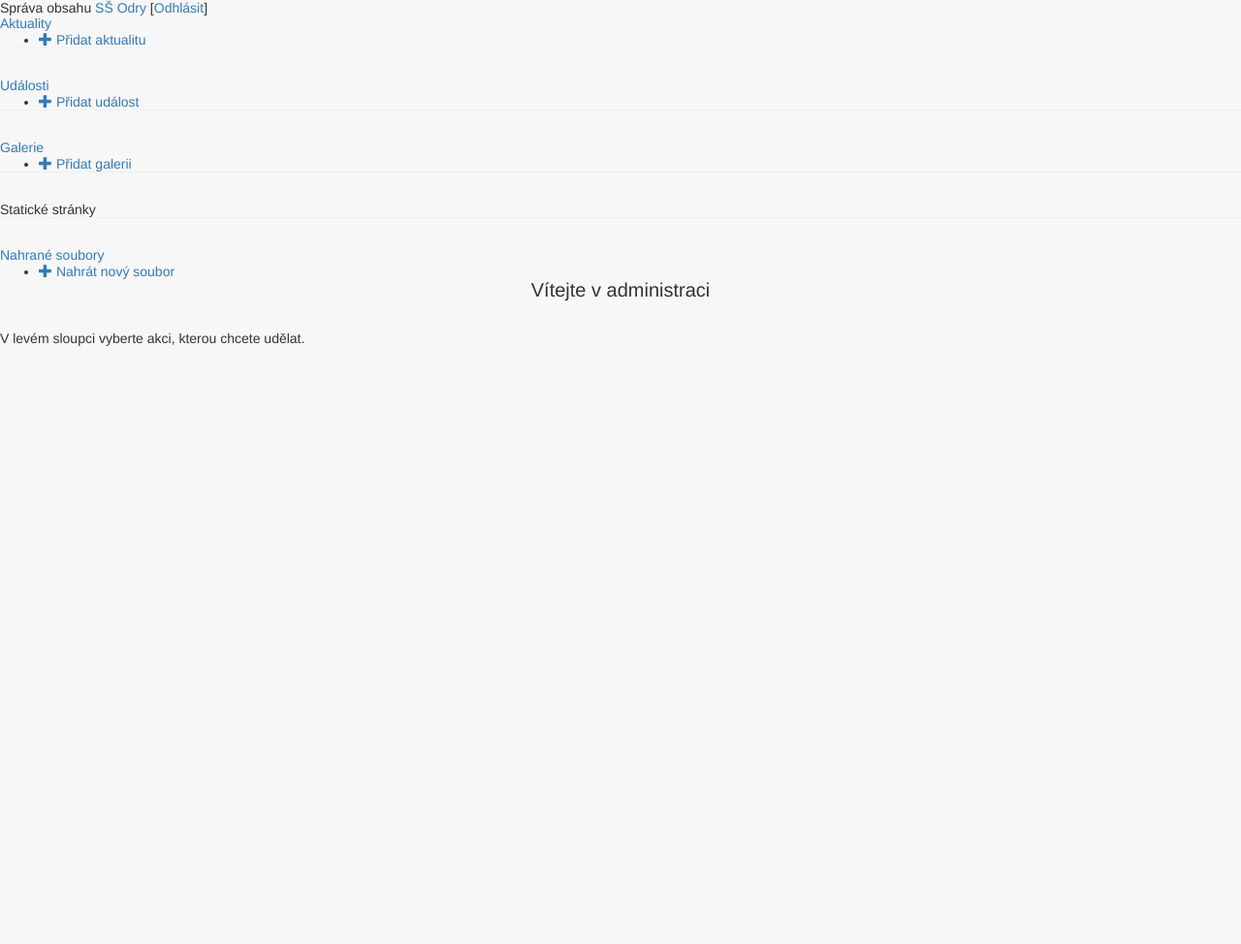
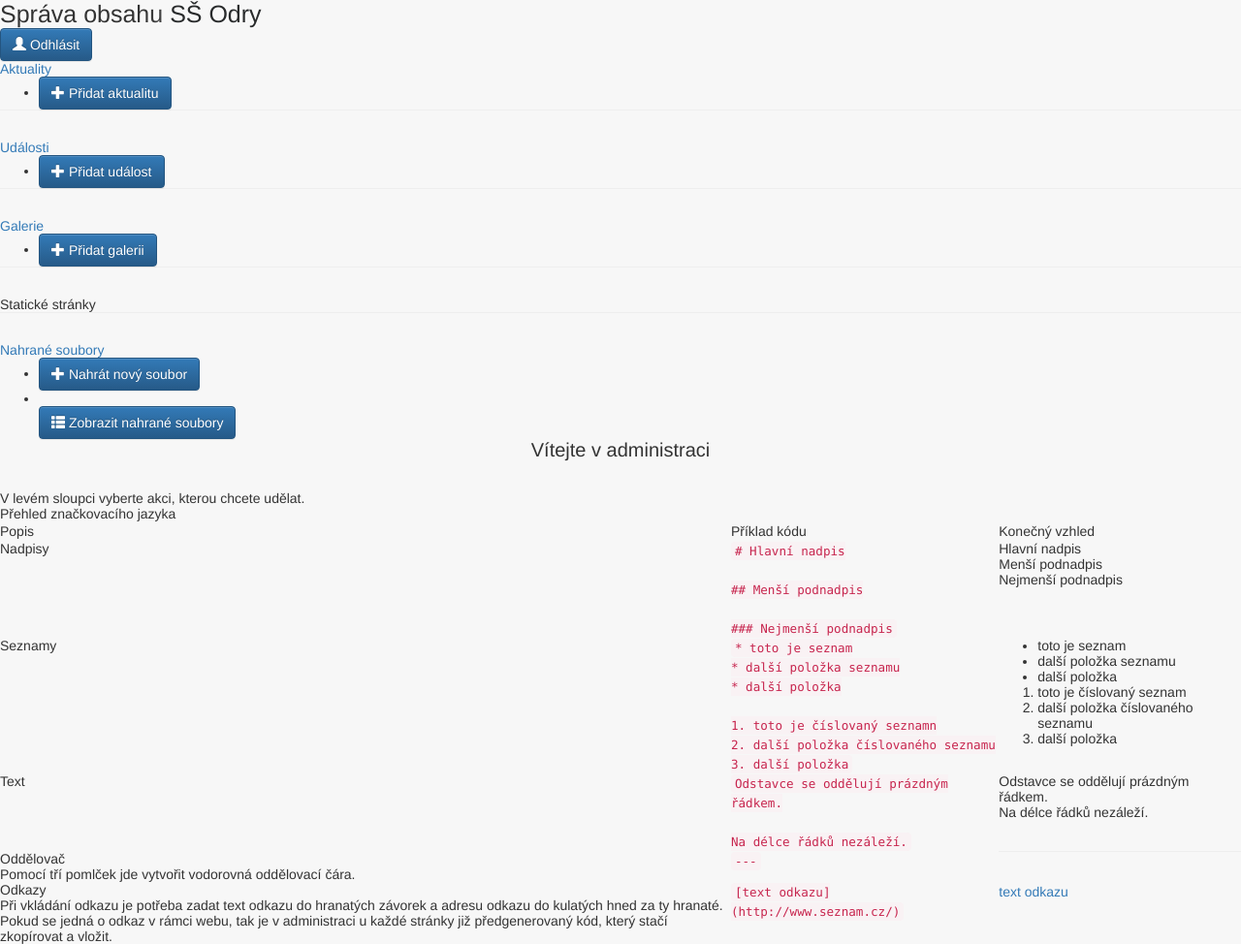
Before and after one commit to miro-junker/odry, a Django app: a page that uses schoolapp/templates/schoolapp/admin_base.html in a window 1280 px wide. Shown: the whole page at 97% size. Before the commit the page ends 357 px from the top, so only its background shows below. Run offline with Django 3.2, Linux system fonts and the light colour scheme; the visitor is signed in with stand-in values (Sample User, id 1); data that the repository does not hold is empty; style sheets or scripts are compiled from the project's sources; some libraries are stand-ins or nearby versions.

Commit message:
markdown help; generated links text

```diff
--- a/schoolapp/templates/schoolapp/admin_base.html
+++ b/schoolapp/templates/schoolapp/admin_base.html
@@ -13,11 +13,14 @@
     <link rel="stylesheet" href="//maxcdn.bootstrapcdn.com/bootstrap/3.2.0/css/bootstrap.min.css">
     <link rel="stylesheet" href="//maxcdn.bootstrapcdn.com/bootstrap/3.2.0/css/bootstrap-theme.min.css">
 
-	<link rel="stylesheet" href="{% static 'admin/index.min.css' %}">
+	<link rel="stylesheet" href="{% static 'admin/index.css' %}">
 </head>
 <body>
 
-    <h1>Správa obsahu <a href="{% url 'news' %}" target="_blank">SŠ Odry</a> [<a href="{% url 'logout' %}">Odhlásit</a>]</h1>
+    <header class="header">
+        <h1>Správa obsahu <a href="{% url 'news' %}" target="_blank">SŠ Odry</a></h1>
+        <a class="btn btn-primary" href="{% url 'logout' %}"><span class="glyphicon glyphicon-user"></span> Odhlásit</a>
+    </header>
 
     <div class="main">
 
@@ -26,7 +29,7 @@
             <h2><a href="{% url 'news' %}" target="_blank">Aktuality</a></h2>
 
             <ul>
-                <li><a href="{% url 'news_new' %}"><span class="glyphicon glyphicon-plus"></span> Přidat aktualitu</a></li>
+                <li><a href="{% url 'news_new' %}" class="btn btn-primary"><span class="glyphicon glyphicon-plus"></span> Přidat aktualitu</a></li>
             </ul>
 
             <table>
@@ -52,7 +55,7 @@
 
             <h2><a href="{% url 'calendar_summary' %}" target="_blank">Události</a></h2>
             <ul>
-                <li><a href="{% url 'event_new' %}"><span class="glyphicon glyphicon-plus"></span> Přidat událost</a></li>
+                <li><a href="{% url 'event_new' %}" class="btn btn-primary"><span class="glyphicon glyphicon-plus"></span> Přidat událost</a></li>
             </ul>
 
             <table>
@@ -78,7 +81,7 @@
 
             <h2><a href="{% url 'gallery' %}" target="_blank">Galerie</a></h2>
             <ul>
-                <li><a href="{% url 'gallery_new' %}"><span class="glyphicon glyphicon-plus"></span> Přidat galerii</a></li>
+                <li><a href="{% url 'gallery_new' %}" class="btn btn-primary"><span class="glyphicon glyphicon-plus"></span> Přidat galerii</a></li>
             </ul>
 
             <table>
@@ -124,7 +127,8 @@
 
             <h2><a href="{% url 'file_edit' %}">Nahrané soubory</a></h2>
             <ul>
-                <li><a href="{% url 'file_edit' %}"><span class="glyphicon glyphicon-plus"></span> Nahrát nový soubor</a></li>
+                <li><a href="{% url 'file_edit' %}" class="btn btn-primary"><span class="glyphicon glyphicon-plus"></span> Nahrát nový soubor</a></li>
+                <li><br><a href="{% url 'file_edit' %}" class="btn btn-primary"><span class="glyphicon glyphicon-th-list"></span> Zobrazit nahrané soubory</a></li>
             </ul>
 
         </aside>
@@ -136,6 +140,10 @@
 
     </div>
 
+    <footer class="footer">
+        {% include "./admin_help.html" %}
+    </footer>
+
     <!-- <script src="http://ajax.googleapis.com/ajax/libs/jquery/1.3.2/jquery.min.js"></script> -->
     <script src="http://code.jquery.com/jquery.js"></script>
 
--- /dev/null
+++ b/schoolapp/templates/schoolapp/admin_help.html
@@ -0,0 +1,114 @@
+<h2>Přehled značkovacího jazyka</h2>
+
+<table class="markdown-help">
+    <tr>
+        <td>
+            Popis
+        </td>
+        <td>
+            Příklad kódu
+        </td>
+        <td>
+            Konečný vzhled
+        </td>
+    </tr>
+
+    <tr>
+        <td>
+            <h3>Nadpisy</h3>
+        </td>
+        <td>
+            <code>
+                # Hlavní nadpis<br><br>
+                ## Menší podnadpis<br><br>
+                ### Nejmenší podnadpis
+            </code>
+        </td>
+        <td>
+            <h1>Hlavní nadpis</h1>
+            <h2>Menší podnadpis</h2>
+            <h3>Nejmenší podnadpis</h3>
+        </td>
+    </tr>
+    <tr>
+        <td>
+            <h3>Seznamy</h3>
+        </td>
+        <td>
+            <code>
+                * toto je seznam<br>
+                * další položka seznamu<br>
+                * další položka<br><br>
+
+                1. toto je číslovaný seznamn<br>
+                2. další položka číslovaného seznamu<br>
+                3. další položka
+            </code>
+        </td>
+        <td>
+            <ul>
+                <li>toto je seznam</li>
+                <li>další položka seznamu</li>
+                <li>další položka</li>
+            </ul>
+            <ol>
+                <li>toto je číslovaný seznam</li>
+                <li>další položka číslovaného seznamu</li>
+                <li>další položka</li>
+            </ol>
+        </td>
+    </tr>
+    <tr>
+        <td>
+            <h3>Text</h3>
+        </td>
+        <td>
+            <code>
+                Odstavce se oddělují prázdným řádkem.<br>
+                <br>
+                Na délce řádků nezáleží.
+            </code>
+        </td>
+        <td>
+            <p>Odstavce se oddělují prázdným řádkem.</p>
+            <p>Na délce řádků nezáleží.</p>
+        </td>
+    </tr>
+    <tr>
+        <td>
+            <h3>Oddělovač</h3>
+            <p>Pomocí tří pomlček jde vytvořit vodorovná oddělovací čára.</p>
+        </td>
+        <td>
+            <code>---</code>
+        </td>
+        <td>
+            <hr>
+        </td>
+    </tr>
+    <tr>
+        <td>
+            <h3>Odkazy</h3>
+            <p>Při vkládání odkazu je potřeba zadat text odkazu do hranatých závorek a adresu odkazu do kulatých hned za ty hranaté.</p>
+            <p>Pokud se jedná o odkaz v rámci webu, tak je v administraci u každé stránky již předgenerovaný kód, který stačí zkopírovat a vložit.</p>
+        </td>
+        <td>
+            <code>[text odkazu](http://www.seznam.cz/)</code>
+        </td>
+        <td>
+            <a href="http://www.seznam.cz" target="_blank">text odkazu</a>
+        </td>
+    </tr>
+    <!--<tr>
+        <td>
+            <h3>Obrázky</h3>
+            Obrázek lze vložit podobně jako odkaz, ale s vykřičníkem na začátku.
+        </td>
+        <td>
+            ![Náhradní text](http://commons.wikimedia.org/wiki/File:Markdown-mark.svg)
+        </td>
+        <td>
+            <img src="http://commons.wikimedia.org/wiki/File:Markdown-mark.svg" title="Náhradní text">
+        </td>
+    </tr>-->
+</table>
--- a/schoolapp/templates/schoolapp/page_edit.html
+++ b/schoolapp/templates/schoolapp/page_edit.html
@@ -4,7 +4,7 @@
 {% block content %}
     <h2>Editace statické stránky:</h2>
 
-    <p>Kód odkazu na tuto stránku: <code>[text odkazu](/strana/{{ page.pk }})</code></p>
+    <p>Kód odkazu na tuto stránku: <code>[{{ page.title }}](/strana/{{ page.pk }})</code></p>
 
     <form method="POST" class="form-page" action="./">
         {% csrf_token %}
```
Also changed, not shown: README.md, 4 other files.
